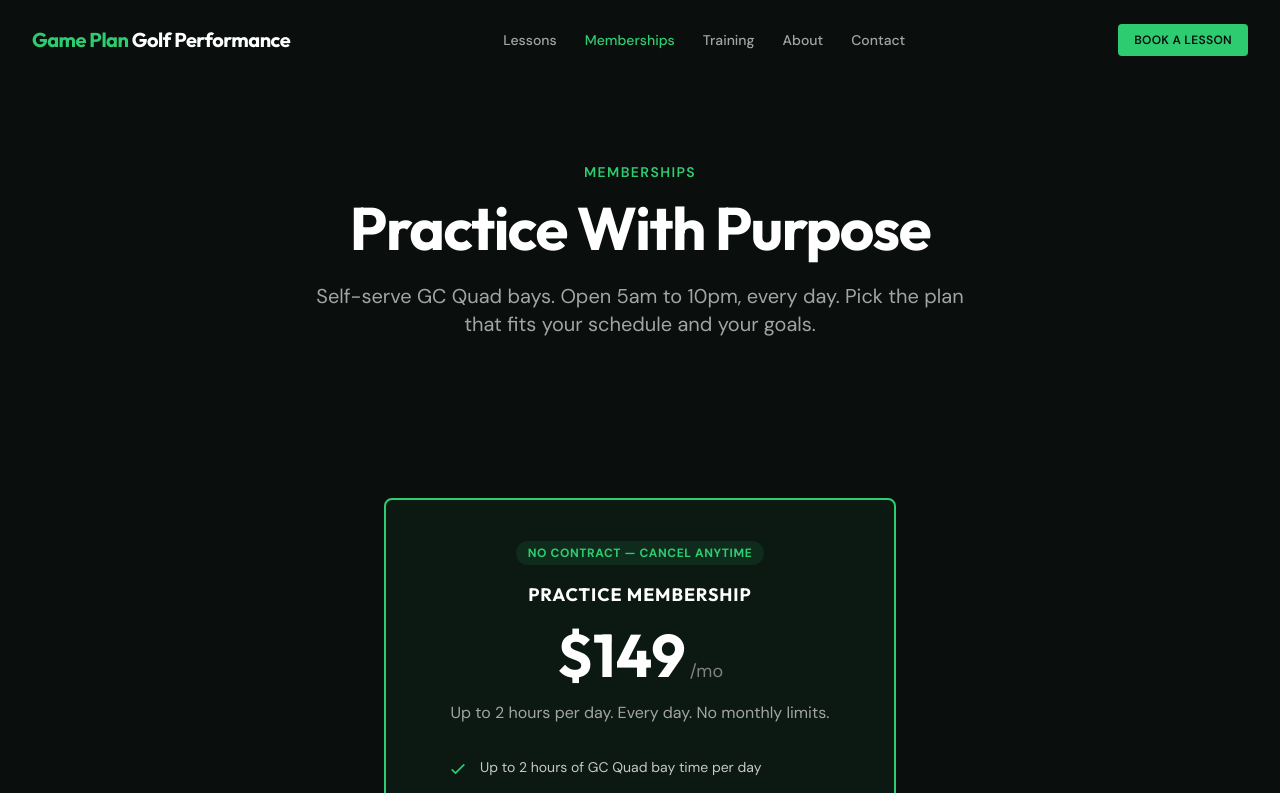
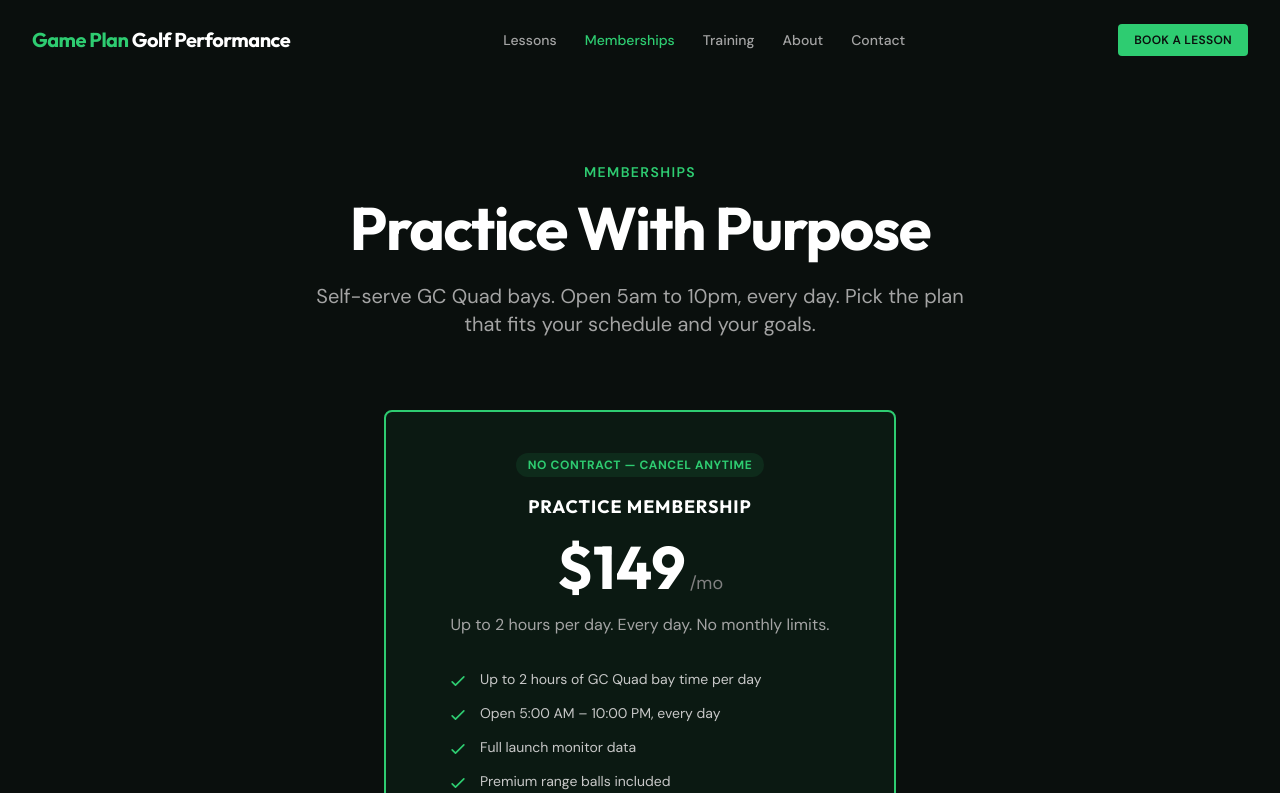
Before and after one commit to TheBerg/game-plan, a Next.js app: page /game-plan/memberships in a window 1280 px wide. Shown: the top 793 px of the page. Built offline with nearby package versions, Linux system fonts and the light colour scheme.

Commit message:
Reduce spacing between hero and membership card
Co-Authored-By: Claude Opus 4.6 (1M context) <noreply@anthropic.com>

```diff
--- a/src/app/memberships/page.tsx
+++ b/src/app/memberships/page.tsx
@@ -40,7 +40,7 @@ export default function MembershipsPage() {
   return (
     <>
       {/* Hero */}
-      <section className="pt-32 pb-16 md:pt-40 md:pb-20 bg-brand-dark">
+      <section className="pt-32 pb-4 md:pt-40 md:pb-6 bg-brand-dark">
         <div className="max-w-7xl mx-auto px-4 sm:px-6 lg:px-8 text-center">
           <FadeIn>
             <span className="inline-block text-brand-green text-sm font-semibold tracking-widest uppercase mb-4">
@@ -62,7 +62,7 @@ export default function MembershipsPage() {
       </section>
 
       {/* Membership */}
-      <section className="py-12 md:py-20 bg-brand-dark">
+      <section className="py-8 md:py-12 bg-brand-dark">
         <div className="max-w-xl mx-auto px-4 sm:px-6 lg:px-8">
           <FadeIn>
             <div className="bg-brand-green/5 border-2 border-brand-green rounded-lg p-8 md:p-10 text-center">
```
